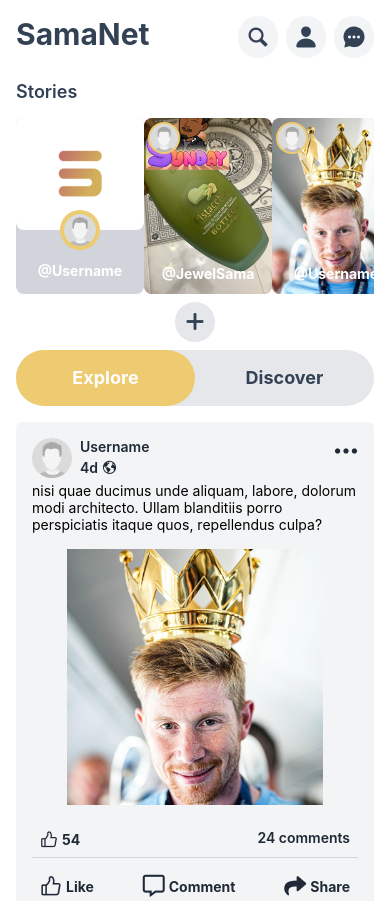
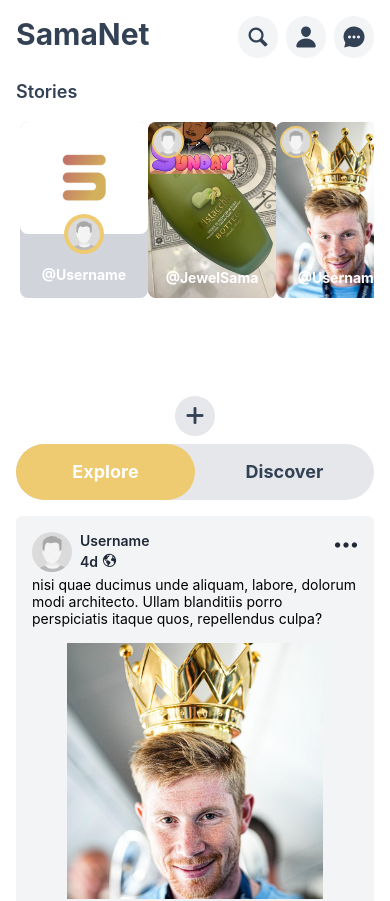
Before and after one commit to JewelSama/SamaNet, a React Native app: screen /Home in a window 390 px wide. Shown: the top 901 px of the page. Built offline with nearby package versions, Linux system fonts and the light colour scheme.

Commit message:
fix scrollview bug

```diff
--- a/screens/HomeScreen.jsx
+++ b/screens/HomeScreen.jsx
@@ -19,7 +19,7 @@ const HomeScreen = ({ navigation }) => {
 
   return (
     <SafeAreaView style={GlobalStyles.droidSafeArea} className="h-full bg-white">
-      <View className="px-4">
+      <View className="px-4 h-full">
         <View className="mt-4 flex flex-row">
           <View className="flex-1"><Text className="text-3xl font-bold text-slate-700">SamaNet</Text></View>
           <View className="flex flex-row space-x-2">
@@ -40,7 +40,7 @@ const HomeScreen = ({ navigation }) => {
       <View className="mt-5">
         <Text className="text-slate-700 font-semibold text-lg">Stories</Text>
       </View>
-      <ScrollView horizontal={true} className="mt-3 space-x-2" showsHorizontalScrollIndicator={false} contentContainerStyle={{paddingRight:20}}>
+      <ScrollView horizontal={true} className="mt-3 space-x-2 h-96 p-1" showsHorizontalScrollIndicator={false} contentContainerStyle={{paddingRight:20}}>
 
         <TouchableOpacity className=" h-44 w-32  bg-gray-300 rounded-lg">
           <Image
@@ -106,6 +106,7 @@ const HomeScreen = ({ navigation }) => {
           </View>
         </TouchableOpacity>
 
+      <Text>gvuuhikjl</Text>
       </ScrollView>
       <TouchableOpacity className="bg-gray-200 items-center justify-center w-10 h-10 self-center mt-2 rounded-full" onPress={() => navigation.navigate('Create')}>
             <Entypo name="plus" size={28}  color="rgb(51, 65, 85)" />
@@ -121,7 +122,8 @@ const HomeScreen = ({ navigation }) => {
       </View>
 
     {feed === 0 && (
-      <ScrollView showsVerticalScrollIndicator="false" contentContainerStyle={{paddingBottom: 30}}>
+      <ScrollView className="h-full" showsVerticalScrollIndicator="false" contentContainerStyle={{ paddingBottom: 30}}>
+        <Post />
         <Post />
       </ScrollView>
     )}
```
